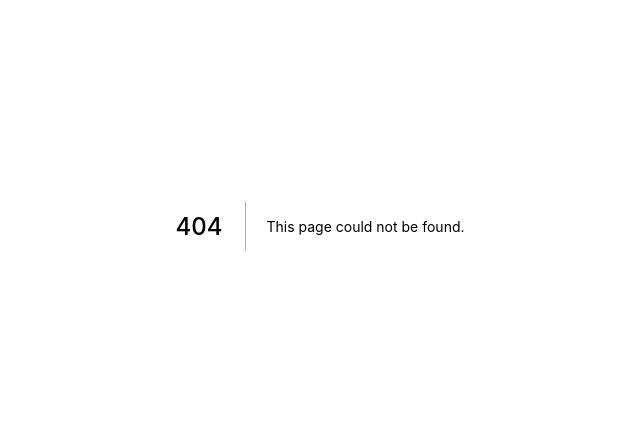
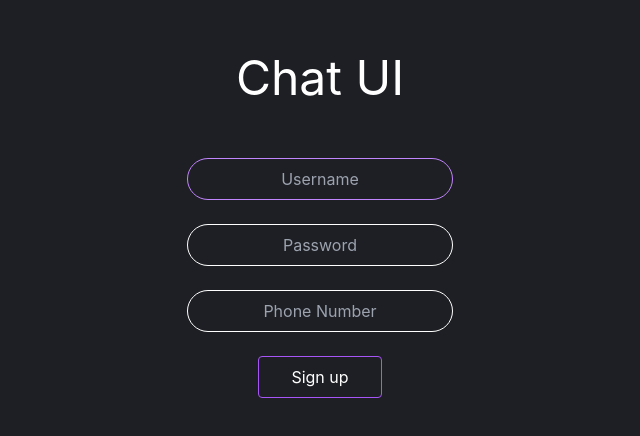
Before and after one commit to alonso804/chat-project-frontend, a Next.js app: page /signup in a window 1280 px wide. Before the commit this address had no page. Shown: the part 174-610 px from the top of the page, without its empty margins (320-960 px from the left). Built offline with nearby package versions, Linux system fonts and the light colour scheme; no server answers.

Commit message:
feat: add login and signup

```diff
--- /dev/null
+++ b/containers/Input.tsx
@@ -0,0 +1,22 @@
+interface InputProps {
+  type: string;
+  name: string;
+  placeholder: string;
+  value: string;
+  props?: any;
+}
+
+const Input = ({ type, name, placeholder, value, ...props }: InputProps) => {
+  return (
+    <input
+      type={type}
+      name={name}
+      placeholder={placeholder}
+      autoComplete="off"
+      className="bg-transparent m-auto text-white p-2 rounded-full text-center border border-white focus:border-purple-400 outline-none placeholder-gray-400"
+      {...props}
+    />
+  );
+};
+
+export default Input;
--- a/next.config.js
+++ b/next.config.js
@@ -2,6 +2,9 @@
 const nextConfig = {
   reactStrictMode: true,
   swcMinify: true,
-}
+  env: {
+    API_URI: process.env.API_URI,
+  },
+};
 
-module.exports = nextConfig
+module.exports = nextConfig;
--- a/package.json
+++ b/package.json
@@ -9,6 +9,7 @@
     "lint": "next lint"
   },
   "dependencies": {
+    "axios": "1.1.3",
     "formik": "2.2.9",
     "moment": "2.29.4",
     "next": "12.3.1",
--- /dev/null
+++ b/pages/login.tsx
@@ -0,0 +1,100 @@
+import Input from "containers/Input";
+import { Formik } from "formik";
+import { NextPage } from "next";
+import { useState } from "react";
+import { AuthServices } from "services/AuthServices";
+
+const Login: NextPage = () => {
+  const [fail, setFail] = useState({ open: false, message: "" });
+  const [loading, setLoading] = useState(false);
+
+  return (
+    <>
+      <main className="bg-[#1E1F24] h-screen 2xl:h-[50vh] 2xl:max-w-[50%] outline outline-gray-800 mx-auto 2xl:my-96 flex flex-col gap-14 justify-center">
+        <h1 className="text-white text-5xl text-center">Chat UI</h1>
+        <Formik
+          initialValues={{
+            /*
+             *username: "alonso804",
+             *password: "1234",
+             */
+            username: "",
+            password: "",
+          }}
+          validate={(values) => {
+            const errors = {
+              username: "",
+              password: "",
+            };
+
+            if (!values.username) {
+              errors.username = "Username is required";
+            }
+
+            if (!values.password) {
+              errors.password = "Password is required";
+            }
+
+            return errors.password || errors.username ? errors : {};
+          }}
+          onSubmit={(values, { setSubmitting }) => {
+            console.log(values);
+            AuthServices.login(values.username, values.password)
+              .then((response) => {
+                console.log(response);
+              })
+              .catch((error) => {
+                console.log(error);
+              });
+
+            setSubmitting(false);
+          }}
+        >
+          {({
+            values,
+            errors,
+            touched,
+            handleChange,
+            handleBlur,
+            handleSubmit,
+            isSubmitting,
+          }) => (
+            <form onSubmit={handleSubmit} className="flex flex-col gap-6">
+              <input
+                type="text"
+                name="username"
+                placeholder="Username"
+                autoComplete="off"
+                value={values.username}
+                autoFocus
+                onChange={handleChange}
+                onBlur={handleBlur}
+                className="bg-transparent m-auto text-white p-2 rounded-full text-center border border-white focus:border-purple-400 outline-none placeholder-gray-400"
+              />
+
+              <input
+                type="password"
+                name="password"
+                placeholder="Password"
+                onChange={handleChange}
+                onBlur={handleBlur}
+                value={values.password}
+                className="bg-transparent m-auto text-white p-2 rounded-full text-center border border-white focus:border-purple-400 outline-none placeholder-gray-400 "
+              />
+
+              <button
+                type="submit"
+                disabled={isSubmitting}
+                className="border border-purple-500 m-auto px-8 hover:px-12 hover:bg-purple-500 hover:text-[#1E1F24] transition-all text-white p-2 rounded text-center"
+              >
+                Login
+              </button>
+            </form>
+          )}
+        </Formik>
+      </main>
+    </>
+  );
+};
+
+export default Login;
--- /dev/null
+++ b/pages/signup.tsx
@@ -0,0 +1,115 @@
+import { Formik } from "formik";
+import { NextPage } from "next";
+import { useState } from "react";
+import { AuthServices } from "services/AuthServices";
+
+const Login: NextPage = () => {
+  const [fail, setFail] = useState({ open: false, message: "" });
+  const [loading, setLoading] = useState(false);
+
+  return (
+    <>
+      <main className="bg-[#1E1F24] h-screen 2xl:h-[50vh] 2xl:max-w-[50%] outline outline-gray-800 mx-auto 2xl:my-96 flex flex-col gap-14 justify-center">
+        <h1 className="text-white text-5xl text-center">Chat UI</h1>
+        <Formik
+          initialValues={{
+            username: "",
+            password: "",
+            phoneNumber: "",
+          }}
+          validate={(values) => {
+            const errors = {
+              username: "",
+              password: "",
+              phoneNumber: "",
+            };
+
+            if (!values.username) {
+              errors.username = "Username is required";
+            }
+
+            if (!values.password) {
+              errors.password = "Password is required";
+            }
+
+            if (!values.phoneNumber) {
+              errors.phoneNumber = "Phone number is required";
+            }
+
+            return errors.password || errors.username ? errors : {};
+          }}
+          onSubmit={(values, { setSubmitting }) => {
+            console.log(values);
+            AuthServices.signup(
+              values.username,
+              values.password,
+              values.phoneNumber
+            )
+              .then((response) => {
+                console.log(response);
+              })
+              .catch((error) => {
+                console.log(error);
+              });
+
+            setSubmitting(false);
+          }}
+        >
+          {({
+            values,
+            errors,
+            touched,
+            handleChange,
+            handleBlur,
+            handleSubmit,
+            isSubmitting,
+          }) => (
+            <form onSubmit={handleSubmit} className="flex flex-col gap-6">
+              <input
+                type="text"
+                name="username"
+                placeholder="Username"
+                autoComplete="off"
+                onChange={handleChange}
+                onBlur={handleBlur}
+                value={values.username}
+                autoFocus
+                className="bg-transparent m-auto text-white p-2 rounded-full text-center border border-white focus:border-purple-400 outline-none placeholder-gray-400"
+              />
+
+              <input
+                type="password"
+                name="password"
+                placeholder="Password"
+                onChange={handleChange}
+                onBlur={handleBlur}
+                value={values.password}
+                className="bg-transparent m-auto text-white p-2 rounded-full text-center border border-white focus:border-purple-400 outline-none placeholder-gray-400 "
+              />
+
+              <input
+                type="text"
+                name="phoneNumber"
+                placeholder="Phone Number"
+                onChange={handleChange}
+                onBlur={handleBlur}
+                value={values.phoneNumber}
+                className="bg-transparent m-auto text-white p-2 rounded-full text-center border border-white focus:border-purple-400 outline-none placeholder-gray-400 "
+              />
+
+              <button
+                type="submit"
+                disabled={isSubmitting}
+                className="border border-purple-500 m-auto px-8 hover:px-12 hover:bg-purple-500 hover:text-[#1E1F24] transition-all text-white p-2 rounded text-center"
+              >
+                Sign up
+              </button>
+            </form>
+          )}
+        </Formik>
+      </main>
+    </>
+  );
+};
+
+export default Login;
--- /dev/null
+++ b/services/AuthServices.ts
@@ -0,0 +1,24 @@
+import axios from "axios";
+
+const { API_URI } = process.env;
+
+export class AuthServices {
+  static async login(username: string, password: string) {
+    const response = await axios.post(`${API_URI}/api/auth/login`, {
+      username,
+      password,
+    });
+    return response.data;
+  }
+
+  static async signup(username: string, password: string, phoneNumber: string) {
+    const response = await axios.post(`${API_URI}/api/auth/signup`, {
+      username,
+      password,
+      phoneNumber,
+      publicKey: "123",
+      privateKey: "123",
+    });
+    return response.data;
+  }
+}
```
Also changed, not shown: 1 other file (tests, documents, lock files or other folders).
